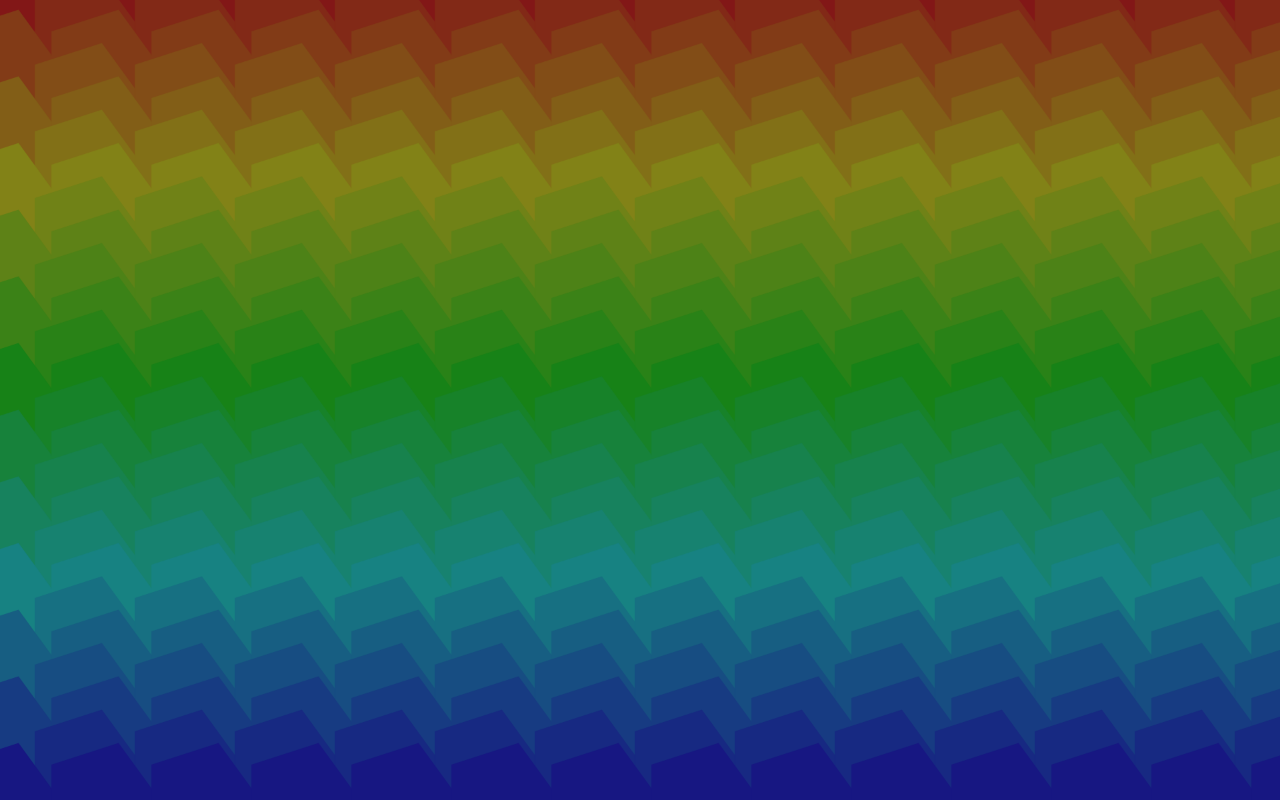
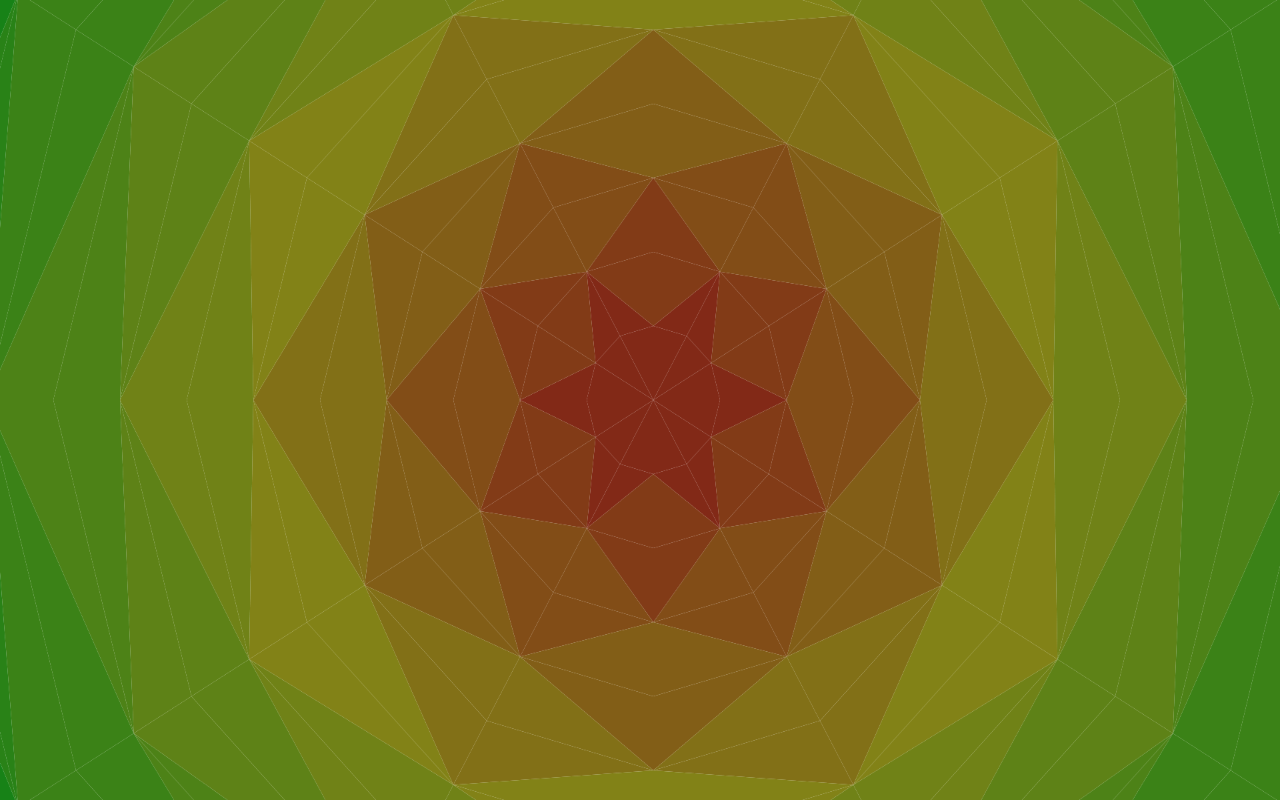
Before and after one commit to chrisguest75/svg_examples, a website built with Parcel: page 03_tesselate/index.html in a window 1280 px wide. Built offline with nearby package versions, Linux system fonts and the light colour scheme.

Commit message:
feat(tesselation): :sparkles: Radial tesselation

```diff
--- a/03_tesselate/index.html
+++ b/03_tesselate/index.html
@@ -47,7 +47,7 @@
 
   <div class="absolute z-5 h-[100vh] w-[100vw] content-center">
 
-    <canvas class="h-[100vh] w-[100vw]" width="1920" height="1200" id="background">
+    <canvas class="h-[100vh] w-[100vw]" width="1920" height="1080" id="background">
 
     </canvas>
 
--- a/03_tesselate/src/main.ts
+++ b/03_tesselate/src/main.ts
@@ -1,20 +1,25 @@
 import * as d3 from 'd3';
 
+type Point = {x: number, y: number};
+
+/**
+ *
+ */
 function background1(sides: number = 6) {
   const canvas = d3.select('#background');
   const ctx = canvas.node().getContext('2d');
 
-  const centreX = 40; // Centre of the canvas
-  const centreY = 40; // Centre of the canvas
-  const radius = 50;   // Radius of the hexagon
+  const centreX = 0; // Centre of the canvas
+  const centreY = 0; // Centre of the canvas
+  const radius = 100;   // Radius of the hexagon
 
-  for (let row = 0; row < 25; row++) {
-    for (let column = 0; column < 20; column++) {
-      const offset = row % 2 === 0 ? 0 : radius * 2.5;
+  for (let row = 0; row < 14; row++) {
+    for (let column = 0; column < 16; column++) {
+      const offset = row % 2 === 0 ? -radius: radius * -1.25;
       ctx.beginPath();
       for (let i = 0; i < sides; i++) {
         const angle = ((Math.PI * 2) / sides) * i; // 60-degree intervals
-        const x = offset + (column * radius * 3) + ((centreX + radius) * Math.cos(angle));
+        const x = offset + (column * radius * 1.5) + ((centreX + radius) * Math.cos(angle));
         const y = (row * radius * 1) + ((centreY + radius) * Math.sin(angle));
         if (i === 0) {
           ctx.moveTo(x, y);
@@ -32,10 +37,92 @@ function background1(sides: number = 6) {
   }
 }
 
+function polygon(radius: number, sides: number = 6, startAngle: number = 0): Array<Point> {
+  const points = [];
+
+  for (let i = 0; i < sides; i++) {
+    const angle = (((Math.PI * 2) / sides) * i) + startAngle; // 60-degree intervals
+    const x = (radius * Math.cos(angle));
+    const y = (radius * Math.sin(angle));
+    points.push({x, y});
+  }
+
+  return points
+}
+
+function drawPolygon(centre: Point,  points: Array<Point>, color: string) {
+  const canvas = d3.select('#background');
+  const ctx = canvas.node().getContext('2d');
+
+  const centreX = 0; // Centre of the canvas
+  const centreY = 0; // Centre of the canvas
+  const radius = 100;   // Radius of the hexagon
+
+  ctx.beginPath();
+  for (let i = 0; i < points.length; i++) {
+    const x = centre.x + points[i].x;
+    const y = centre.y + points[i].y;
+    if (i === 0) {
+      ctx.moveTo(x, y);
+    } else {
+      ctx.lineTo(x, y);
+    }
+  }
+  ctx.closePath();
+
+  ctx.fillStyle = color;
+  ctx.fill();
+}
+
+function background2(center: Point, base: number, colour: number, startAngle: number) {
+
+  const outerPoints2 = polygon(base + 200, 6, startAngle);
+  const outerPoints1 = polygon(base + 100, 12, startAngle);
+  const innerPoints = polygon(base, 6, startAngle);
+
+
+  let o1 = outerPoints1.length - 1;
+  for (let o2 = 0; o2 < outerPoints2.length; o2++) {
+    let newPoints = [];
+    newPoints.push(outerPoints2[o2]);
+    newPoints.push(outerPoints1[o1]);
+    o1 = (o1 + 1) % outerPoints1.length;
+    newPoints.push(outerPoints1[o1]);
+    drawPolygon(center, newPoints, 'hsl('+ colour +',70%,30%)');
+
+    newPoints[0] = innerPoints[o2];
+    drawPolygon(center, newPoints, 'hsl('+ colour +',70%,30%)');
+
+    newPoints = [];
+    newPoints.push(outerPoints2[o2]);
+    newPoints.push(outerPoints1[o1]);
+    o1 = (o1 + 1) % outerPoints1.length;
+    newPoints.push(outerPoints1[o1]);
+    drawPolygon(center, newPoints, 'hsl('+ colour  +',70%,30%)');
+
+    newPoints[0] = innerPoints[o2];
+    drawPolygon(center, newPoints, 'hsl('+ colour  +',70%,30%)');
+
+  }
+}
 
 function initialise() {
-  background1(5);
+  //background1(5);
+  //background1(6);
 
+  const center = {x: 980, y: 540}
+  background2(center, 0, 10);
+  background2(center, 100, 20, Math.PI / 6);
+  background2(center, 200, 30);
+  background2(center, 300, 40, Math.PI / 6);
+  background2(center, 400, 50);
+  background2(center, 500, 60, Math.PI / 6);
+  background2(center, 600, 70);
+  background2(center, 700, 80, Math.PI / 6);
+  background2(center, 800, 90);
+  background2(center, 900, 100, Math.PI / 6);
+  background2(center, 1000, 110);
+  background2(center, 1100, 120, Math.PI / 6);
 
 }
 
```
Also changed, not shown: 03_tesselate/README.md.
